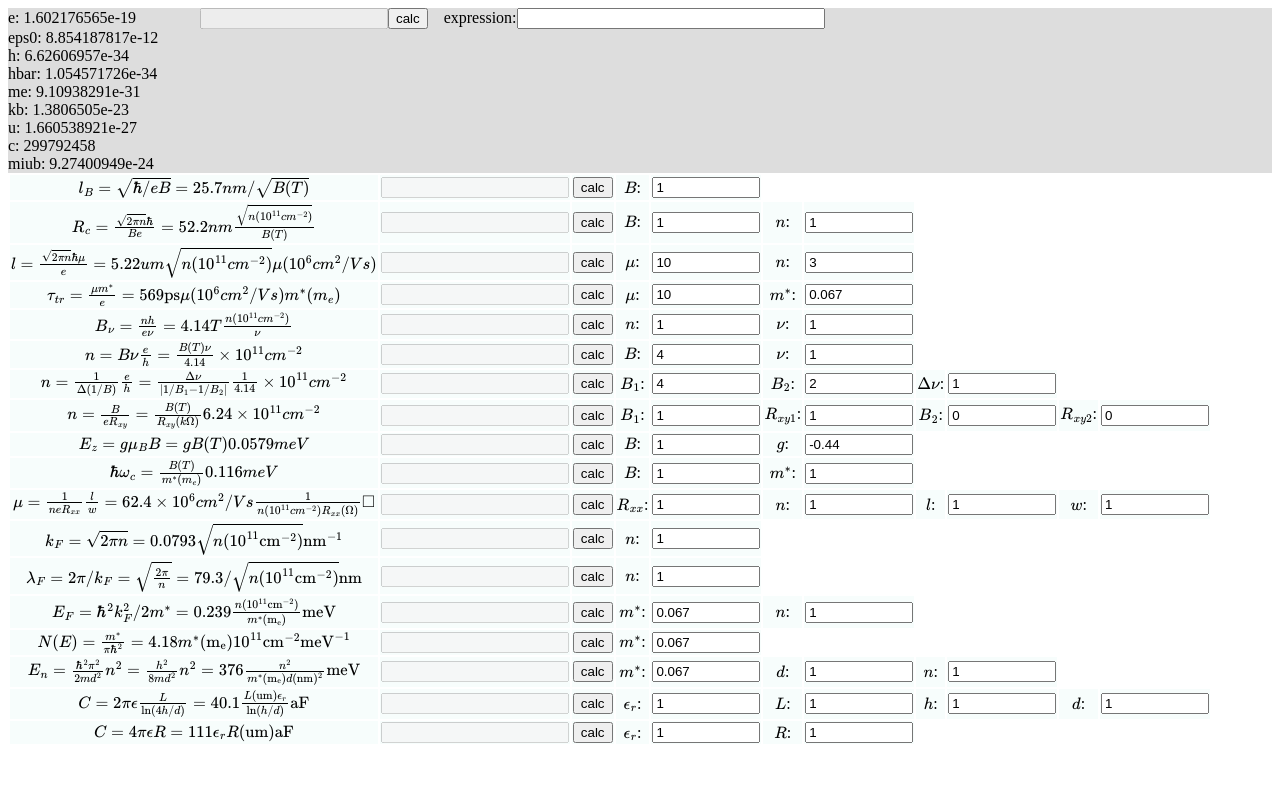
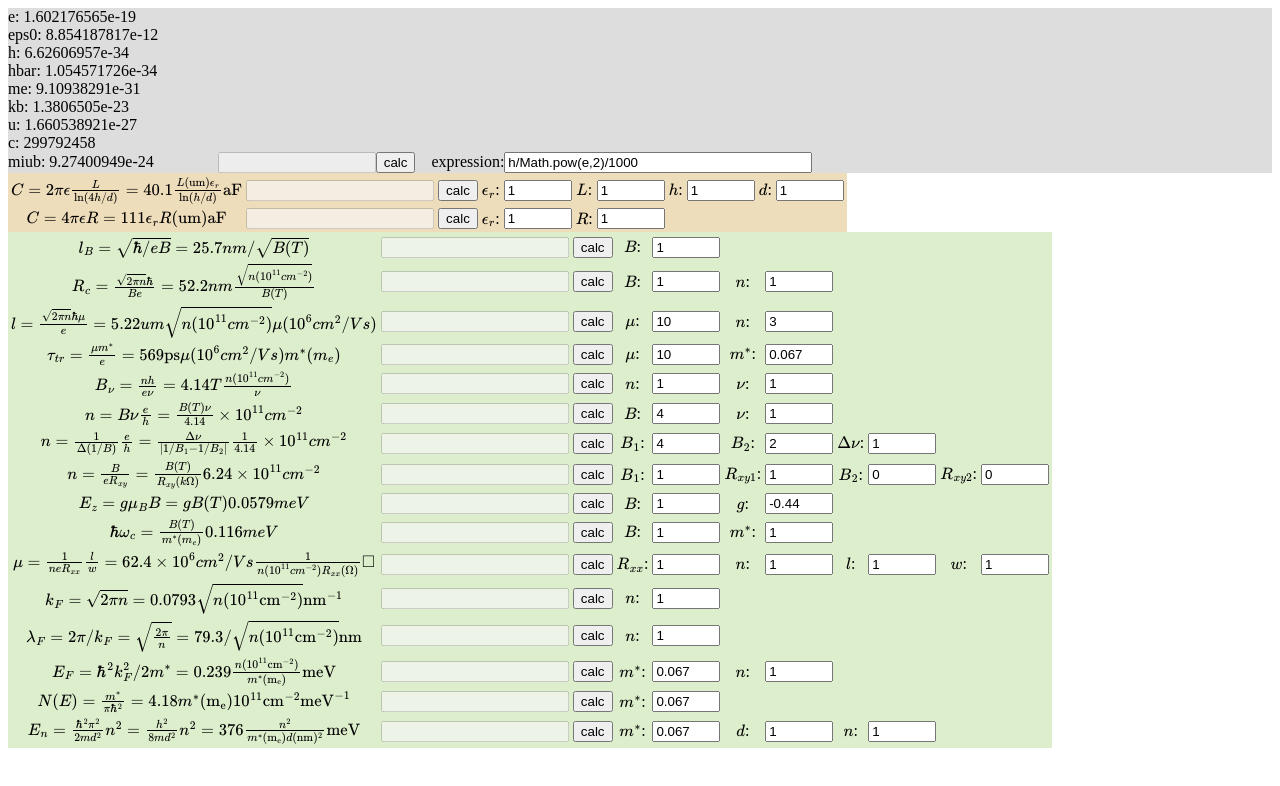
Before and after one commit to jenfenghsu/2DEG, a plain HTML site: page index.html in a window 1280 px wide. Drawn offline with nearby package versions, Linux system fonts and the light colour scheme; some packages are replaced by stand-ins of ours.

Commit message:
Update index.html

```diff
--- a/index.html
+++ b/index.html
@@ -4,9 +4,6 @@
 		<meta charset="UTF-8"/>
 		<title>2DEG calculator</title>
         <style type="text/css">
-            tr{
-                 background-color:#F7FDFC;
-            }
             td{
                 text-align:center;
             }
@@ -14,86 +11,109 @@
 	</head>
 	<body>
 		<div id='constant', style='background:#ddd'></div>
-		<table id='maintable'>
-		</table>
+		<table id='table_0d_1d' bgcolor='#edb'></table>
+		<table id='table_2d' bgcolor='#dec'></table>
 	</body>
 	<script type="text/javascript">
-		//constant
+		//define constants which will be shown and used later, in SI units
 		const e = 1.602176565e-19;//C, Elementary charge
-		t = 'e: '+e;
-		t += '&emsp;&emsp;&emsp;&emsp;<td><input style="width:180px" type="text" id="cal_oupt" disabled=true/></td>';
-		t += '<td><button onClick="cal()"> calc </button></td>';
-		t += '<td>&emsp;expression:</td><td colspan="5"><input style="width:300px" type="text" id="cal_inpt"/></td><br>';
+		t = 'e: '+e+'<br>';
 		const eps0 = 8.854187817e-12;//F/m, vacuum permittivity
 		t +='eps0: '+eps0+'<br>';
-		const h = 6.62606957e-34;
+		const h = 6.62606957e-34;//
 		t +='h: '+h+'<br>';
-		const hbar = 1.054571726e-34;
+		const hbar = 1.054571726e-34;//
 		t +='hbar: '+hbar+'<br>';
-		const me = 9.10938291e-31;
+		const me = 9.10938291e-31;//mass of an electron
 		t +='me: '+me+'<br>';
-		const kb = 1.3806505e-23;
+		const kb = 1.3806505e-23;//Boltzmann constant
 		t +='kb: '+kb+'<br>';
-		const u = 1.660538921e-27;
+		const u = 1.660538921e-27;//atomic mass constant
 		t +='u: '+u+'<br>';
 		const c = 299792458;
 		t +='c: '+c+'<br>';
 		const miub = 9.27400949e-24;//bo er ci zi?
-		t +='miub: '+miub+'<br>';
+		t +='miub: '+miub;
+		t += '&emsp;&emsp;&emsp;&emsp;<td><input style="width:150px" type="text" id="cal_oupt" disabled=true/></td>';
+		t += '<td><button onClick="cal()"> calc </button></td>';
+		t += '<td>&emsp;expression:</td><td colspan="5"><input style="width:300px" type="text" id="cal_inpt" value="h/Math.pow(e,2)/1000"/></td><br>';
 		document.getElementById('constant').innerHTML = t;
 		//end constant
 		function cal(){
             let inpt = document.getElementById('cal_inpt').value;
 	        document.getElementById('cal_oupt').value=eval(inpt).toExponential(6);
 		}
-		function addFormula(f,id,u,v,w){
+		function addFormula(tableID,f,id,u,v,w){
+			//tableID is HTML id of which table to put the formula
+			//f is latex string of a formula, id is an HTML id for this formula,
+			//u, v, w are arrays of variable name, variable HTML id and variable default value
 			t = '<tr><td>$'+f+'$</td><td><input style="width:180px" type="number" id="'+id+'" disabled=true/></td><td><button onClick="cal_'+id+'()"> calc </button></td>';
 			for (i = 0; i < v.length; i++) {
-				t += '<td>$'+u[i]+'$:</td><td><input style="width:100px" type="number" id="'+v[i]+'"/ value='+w[i]+'></td>';
+				t += '<td>$'+u[i]+'$:</td><td><input style="width:60px" type="number" id="'+v[i]+'"/ value='+w[i]+'></td>';
 			}
 			t += '</tr>'
-			document.getElementById('maintable').innerHTML += t;
+			document.getElementById(tableID).innerHTML += t;
 		}
+		//begin funtions of formula
+		//begin 1D and 0D
+        function cal_Cnanowire(){//capacitance between a wire and a plane
+            let epsr = document.getElementById('Cnanowire_e').value;
+			let L = document.getElementById('Cnanowire_L').value/1.e6;
+			let h = document.getElementById('Cnanowire_h').value;
+			let d = document.getElementById('Cnanowire_d').value;
+			document.getElementById('Cnanowire').value=2.*Math.PI*eps0*epsr*L/Math.log(4.*h/d)/1.e-18;
+		}
+		addFormula('table_0d_1d','C = 2 \\pi \\epsilon \\frac{L}{\\ln (4h/d)} = 40.1 \\frac{L (\\mathrm{um}) \\epsilon_r}{\\ln (h/d)} \\mathrm{aF}',
+			'Cnanowire',['\\epsilon_r','L','h','d'],['Cnanowire_e','Cnanowire_L','Cnanowire_h','Cnanowire_d'],[1,1,1,1]);
+        function cal_Csphere(){
+            let epsr = document.getElementById('Csphere_e').value;
+			let R = document.getElementById('Csphere_R').value/1.e6;
+			document.getElementById('Csphere').value=4.*Math.PI*eps0*epsr*R/1.e-18;
+		}
+		addFormula('table_0d_1d','C = 4 \\pi \\epsilon R = 111 \\epsilon_r R(\\mathrm{um}) \\mathrm{aF}',
+			'Csphere',['\\epsilon_r','R'],['Csphere_e','Csphere_R'],[1,1]);
+		//end 1D and 0D
+		//begin 2D
 		function cal_lb(){
 			let b = document.getElementById('lb_b').value;
 			document.getElementById('lb').value=Math.sqrt(hbar/e/b)*1.e9;
 		}
-		addFormula('l_B=\\sqrt{\\hbar/eB}=25.7nm/\\sqrt{B(T)}',
+		addFormula('table_2d','l_B=\\sqrt{\\hbar/eB}=25.7nm/\\sqrt{B(T)}',
 			'lb',['B'],['lb_b'],[1]);
 		function cal_rc(){
 			let b = document.getElementById('rc_b').value;
 			let n = document.getElementById('rc_n').value;
 			document.getElementById('rc').value=Math.sqrt(2*Math.PI*n*1.e15)*hbar/b/e*1.e9;
 		}
-		addFormula('R_c=\\frac{\\sqrt{2\\pi n}\\hbar}{Be}=52.2nm\\frac{\\sqrt{n (10^{11} cm^{-2})}}{B(T)}',
+		addFormula('table_2d','R_c=\\frac{\\sqrt{2\\pi n}\\hbar}{Be}=52.2nm\\frac{\\sqrt{n (10^{11} cm^{-2})}}{B(T)}',
 			'rc',['B','n'],['rc_b','rc_n'],[1,1]);
 		function cal_l(){
 			let n = document.getElementById('l_n').value;
 			let mu = document.getElementById('l_mu').value;
 			document.getElementById('l').value=Math.sqrt(2*Math.PI*n*1.e15)*hbar*mu*100./e*1.e6;
 		}
-		addFormula('l=\\frac{\\sqrt{2\\pi n}\\hbar\\mu}{e}=5.22um \\sqrt{n (10^{11} cm^{-2})} \\mu (10^6 cm^2/Vs)',
+		addFormula('table_2d','l=\\frac{\\sqrt{2\\pi n}\\hbar\\mu}{e}=5.22um \\sqrt{n (10^{11} cm^{-2})} \\mu (10^6 cm^2/Vs)',
 			'l',['\\mu','n'],['l_mu','l_n'],[10,3]);
 		function cal_tau_tr(){
 			let m = document.getElementById('tau_tr_m').value;
 			let mu = document.getElementById('tau_tr_mu').value;
 			document.getElementById('tau_tr').value=mu*100.*m*me/e*1.e12;
 		}
-		addFormula('\\tau_{tr}=\\frac{\\mu m^*}{e}=569 \\mathrm{ps} \\mu (10^6 cm^2/Vs) m^* (m_e)',
+		addFormula('table_2d','\\tau_{tr}=\\frac{\\mu m^*}{e}=569 \\mathrm{ps} \\mu (10^6 cm^2/Vs) m^* (m_e)',
 			'tau_tr',['\\mu','m^*'],['tau_tr_mu','tau_tr_m'],[10,0.067]);
 		function cal_b_nu(){
 			let nu = document.getElementById('b_nu_nu').value;
 			let n = document.getElementById('b_nu_n').value;
 			document.getElementById('b_nu').value=n*1.e15*h/e/nu;
 		}
-		addFormula('B_{\\nu}=\\frac{nh}{e\\nu}=4.14T\\frac{ n (10^{11} cm^{-2})}{\\nu}',
+		addFormula('table_2d','B_{\\nu}=\\frac{nh}{e\\nu}=4.14T\\frac{ n (10^{11} cm^{-2})}{\\nu}',
 			'b_nu',['n','\\nu'],['b_nu_n','b_nu_nu'],[1,1]);
 		function cal_n_bnu(){
 			let nu = document.getElementById('n_bnu_nu').value;
 			let b = document.getElementById('n_bnu_b').value;
 			document.getElementById('n_bnu').value=b*nu*e/h/1.e15;
 		}
-		addFormula('n=B\\nu\\frac{e}{h}=\\frac{B(T)\\nu}{4.14}\\times 10^{11} cm^{-2}',
+		addFormula('table_2d','n=B\\nu\\frac{e}{h}=\\frac{B(T)\\nu}{4.14}\\times 10^{11} cm^{-2}',
 			'n_bnu',['B','\\nu'],['n_bnu_b','n_bnu_nu'],[4,1]);
         function cal_n_dnu(){
 			let d = document.getElementById('n_dnu_d').value;
@@ -101,7 +121,7 @@
 			let b2 = document.getElementById('n_dnu_b2').value;
             document.getElementById('n_dnu').value=d/Math.abs(1./b1-1./b2)*e/h/1.e15;
 		}
-		addFormula('n=\\frac{1}{\\Delta(1/B)}\\frac{e}{h}=\\frac{\\Delta\\nu}{|1/B_1-1/B_2|}\\frac{1}{4.14}\\times 10^{11} cm^{-2}',
+		addFormula('table_2d','n=\\frac{1}{\\Delta(1/B)}\\frac{e}{h}=\\frac{\\Delta\\nu}{|1/B_1-1/B_2|}\\frac{1}{4.14}\\times 10^{11} cm^{-2}',
 			'n_dnu',['B_1','B_2','\\Delta \\nu'],['n_dnu_b1','n_dnu_b2','n_dnu_d'],[4,2,1]);
     	function cal_nrxy(){
 			let b1 = document.getElementById('nrxy_b1').value;
@@ -110,21 +130,21 @@
             let rxy2 = document.getElementById('nrxy_xy2').value;
 			document.getElementById('nrxy').value=(b1-b2)/(rxy1-rxy2)/1000./e/1.e15;
 		}
-		addFormula('n=\\frac{B}{eR_{xy}}=\\frac{B(T)}{R_{xy}(k\\Omega)}6.24\\times 10^{11} cm^{-2}',
+		addFormula('table_2d','n=\\frac{B}{eR_{xy}}=\\frac{B(T)}{R_{xy}(k\\Omega)}6.24\\times 10^{11} cm^{-2}',
 			'nrxy',['B_1','R_{xy1}','B_2','R_{xy2}'],['nrxy_b1','nrxy_xy1','nrxy_b2','nrxy_xy2'],[1,1,0,0]);
 		function cal_ez(){
 			let b = document.getElementById('ez_b').value;
 			let g = document.getElementById('ez_g').value;
 			document.getElementById('ez').value=g*miub*b/e*1000.;
 		}
-		addFormula('E_z=g\\mu_B B= g B(T)0.0579meV',
+		addFormula('table_2d','E_z=g\\mu_B B= g B(T)0.0579meV',
 			'ez',['B','g'],['ez_b','ez_g'],[1,-0.44]);
 		function cal_hw(){
 			let b = document.getElementById('hw_b').value;
 			let m = document.getElementById('hw_m').value;
 			document.getElementById('hw').value=hbar*b/me/m*1000.;
 		}
-		addFormula('\\hbar\\omega_c=\\frac{B(T)}{m^*(m_e)}0.116meV',
+		addFormula('table_2d','\\hbar\\omega_c=\\frac{B(T)}{m^*(m_e)}0.116meV',
 			'hw',['B','m^*'],['hw_b','hw_m'],[1,1]);
 		function cal_murxx(){//mobility using rxx
 			let rxx = document.getElementById('murxx_rxx').value;
@@ -133,32 +153,32 @@
 			let w = document.getElementById('murxx_w').value;
 			document.getElementById('murxx').value=1/n/1.e15/e/rxx*l/w*10000./1000000.;
 		}
-		addFormula('\\mu=\\frac{1}{n e R_{xx}}\\frac{l}{w}=62.4\\times 10^6 cm^2/Vs \\frac{1}{n (10^{11} cm^{-2}) R_{xx}(\\Omega)}\\square',
+		addFormula('table_2d','\\mu=\\frac{1}{n e R_{xx}}\\frac{l}{w}=62.4\\times 10^6 cm^2/Vs \\frac{1}{n (10^{11} cm^{-2}) R_{xx}(\\Omega)}\\square',
 			'murxx',['R_{xx}','n','l','w'],['murxx_rxx','murxx_n','murxx_l','murxx_w'],[1,1,1,1]);
 		function cal_kfn(){
 			let n = document.getElementById('kfn_n').value;
 			document.getElementById('kfn').value=Math.sqrt(2*Math.PI*n*1.e15)/1.e9;
 		}
-		addFormula('k_F=\\sqrt{2\\pi n}=0.0793\\sqrt{n \\mathrm{(10^{11} cm^{-2})}}\\mathrm{nm^{-1}}',
+		addFormula('table_2d','k_F=\\sqrt{2\\pi n}=0.0793\\sqrt{n \\mathrm{(10^{11} cm^{-2})}}\\mathrm{nm^{-1}}',
 			'kfn',['n'],['kfn_n'],[1]);
         function cal_lamn(){
 			let n = document.getElementById('lamn_n').value;
 			document.getElementById('lamn').value=Math.sqrt(2*Math.PI/n/1.e15)*1.e9;
 		}
-		addFormula('\\lambda_F=2\\pi/k_F=\\sqrt{\\frac{2\\pi}{n}}=79.3/\\sqrt{n (\\mathrm{10^{11} cm^{-2}})}\\mathrm{nm}',
+		addFormula('table_2d','\\lambda_F=2\\pi/k_F=\\sqrt{\\frac{2\\pi}{n}}=79.3/\\sqrt{n (\\mathrm{10^{11} cm^{-2}})}\\mathrm{nm}',
 			'lamn',['n'],['lamn_n'],[1]);
         function cal_efnm(){
 			let n = document.getElementById('efnm_n').value;
             let m = document.getElementById('efnm_m').value;
 			document.getElementById('efnm').value=hbar*hbar*Math.PI*n*1.e15/me/m/e*1000.;
 		}
-		addFormula('E_F=\\hbar^2k_F^2/2m^*=0.239\\frac{n(\\mathrm{10^{11} cm^{-2}})}{m^*(\\mathrm{m_e})}\\mathrm{meV}',
+		addFormula('table_2d','E_F=\\hbar^2k_F^2/2m^*=0.239\\frac{n(\\mathrm{10^{11} cm^{-2}})}{m^*(\\mathrm{m_e})}\\mathrm{meV}',
 			'efnm',['m^*','n'],['efnm_m','efnm_n'],[0.067,1]);
         function cal_nem(){
             let m = document.getElementById('nem_m').value;
 			document.getElementById('nem').value=me*m/Math.PI/hbar/hbar*e*1e-18;
 		}
-		addFormula('N(E) = \\frac{m^*}{\\pi\\hbar^2}=4.18 m^*(\\mathrm{m_e}) \\mathrm{10^{11} cm^{-2}meV^{-1}}',
+		addFormula('table_2d','N(E) = \\frac{m^*}{\\pi\\hbar^2}=4.18 m^*(\\mathrm{m_e}) \\mathrm{10^{11} cm^{-2}meV^{-1}}',
 			'nem',['m^*'],['nem_m'],[0.067]);
 		function cal_enmd(){
             let m = document.getElementById('enmd_m').value;
@@ -166,25 +186,11 @@
             let n = document.getElementById('enmd_n').value;
 			document.getElementById('enmd').value=h*h*n*n/8./me/m/d/d*1.e18/e*1000.;
 		}
-		addFormula('E_n = \\frac{\\hbar^2 \\pi^2}{2 m d^2}n^2 = \\frac{h^2}{8 m d^2}n^2 = 376 \\frac{n^2}{m^* (\\mathrm{m_e}) d(\\mathrm{nm})^2}\\mathrm{meV}',
+		addFormula('table_2d','E_n = \\frac{\\hbar^2 \\pi^2}{2 m d^2}n^2 = \\frac{h^2}{8 m d^2}n^2 = 376 \\frac{n^2}{m^* (\\mathrm{m_e}) d(\\mathrm{nm})^2}\\mathrm{meV}',
 			'enmd',['m^*','d','n'],['enmd_m','enmd_d','enmd_n'],[0.067,1,1]);
-        function cal_Cnanowire(){
-            let epsr = document.getElementById('Cnanowire_e').value;
-			let L = document.getElementById('Cnanowire_L').value/1.e6;
-			let h = document.getElementById('Cnanowire_h').value;
-			let d = document.getElementById('Cnanowire_d').value;
-			document.getElementById('Cnanowire').value=2.*Math.PI*eps0*epsr*L/Math.log(4.*h/d)/1.e-18;
-		}
-		addFormula('C = 2 \\pi \\epsilon \\frac{L}{\\ln (4h/d)} = 40.1 \\frac{L (\\mathrm{um}) \\epsilon_r}{\\ln (h/d)} \\mathrm{aF}',
-			'Cnanowire',['\\epsilon_r','L','h','d'],['Cnanowire_e','Cnanowire_L','Cnanowire_h','Cnanowire_d'],[1,1,1,1]);
-        function cal_Csphere(){
-            let epsr = document.getElementById('Csphere_e').value;
-			let R = document.getElementById('Csphere_R').value/1.e6;
-			document.getElementById('Csphere').value=4.*Math.PI*eps0*epsr*R/1.e-18;
-		}
-		addFormula('C = 4 \\pi \\epsilon R = 111 \\epsilon_r R(\\mathrm{um}) \\mathrm{aF}',
-			'Csphere',['\\epsilon_r','R'],['Csphere_e','Csphere_R'],[1,1]);
-		MathJax.Hub.Queue(["Typeset",MathJax.Hub,"maintable"]);//let MathJax know something is changed
+		//end 2D
+		//end funtions of formula
+		MathJax.Hub.Queue(["Typeset",MathJax.Hub,"maintable"]);//let MathJax know HTML has been changed
         </script>
 	<script type="text/x-mathjax-config">
 		  MathJax.Hub.Config({
```
